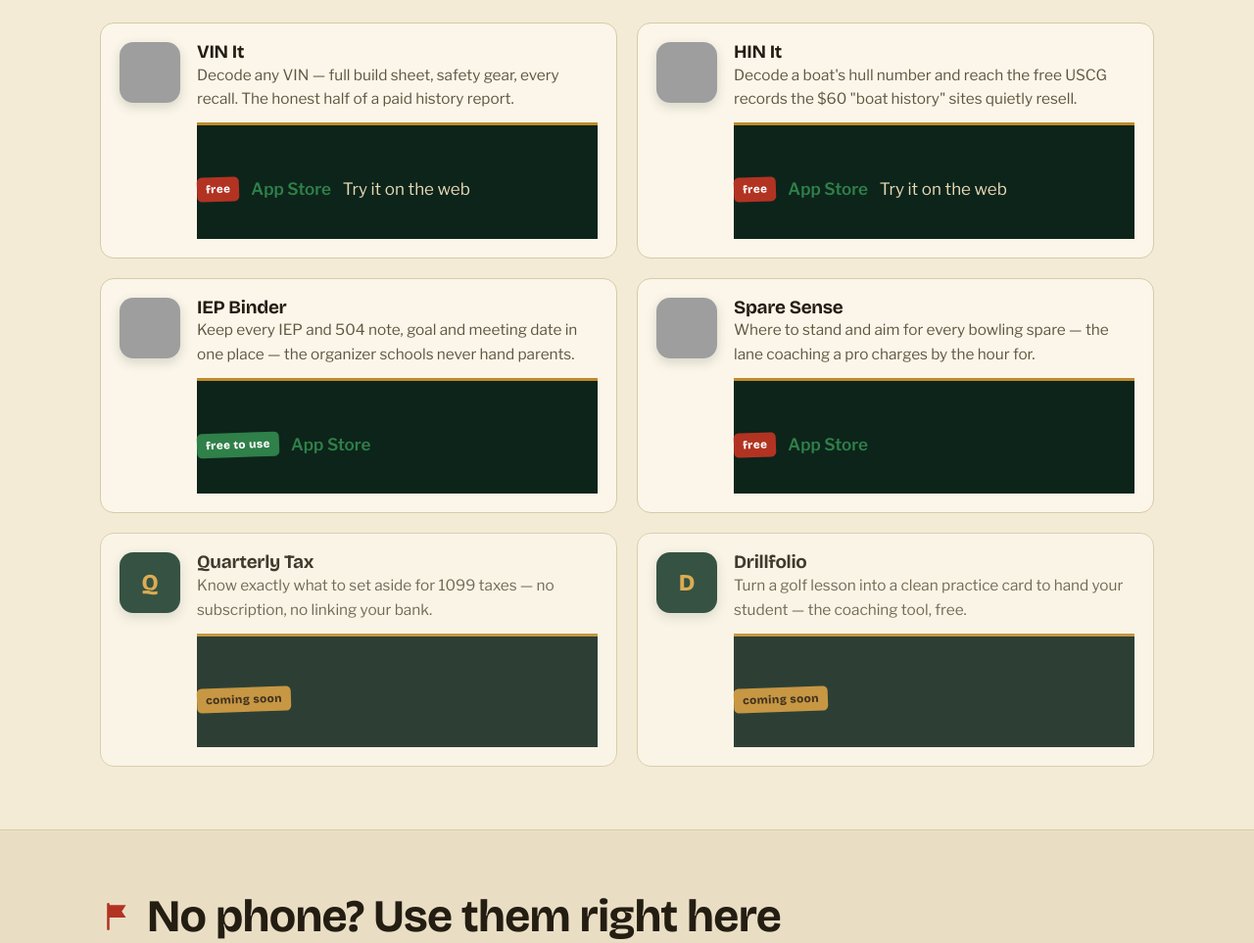
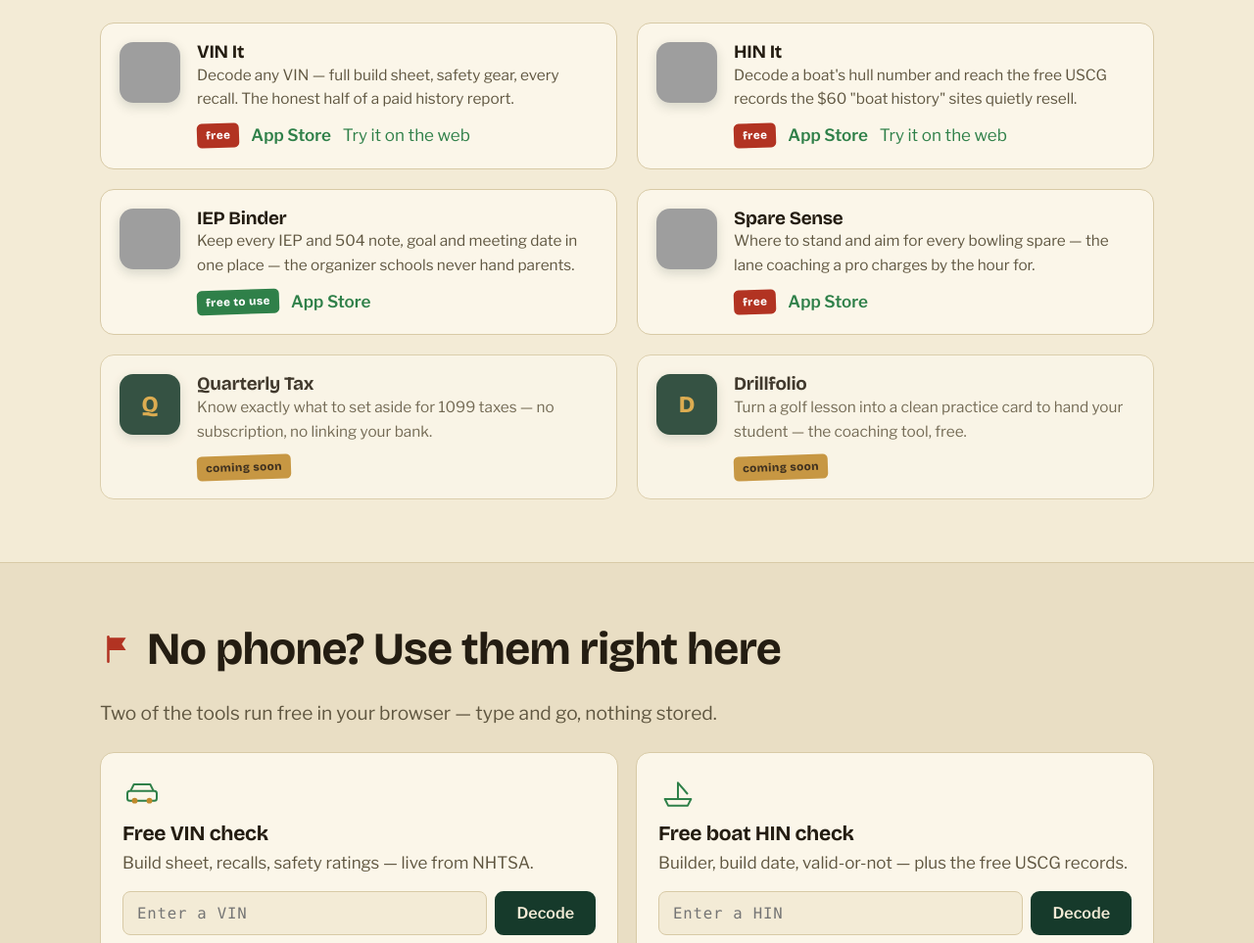
Before and after one commit to GrobeStreet/sherwood, a plain HTML site: page index.html in a window 1280 px wide. Shown: the part 2720-3683 px from the top of the page at 98% size. Drawn offline with nearby package versions, Linux system fonts and the light colour scheme; grey boxes are pictures that could not be loaded.

Commit message:
Fix app-card footer class collision; add branded OG social image
Co-Authored-By: Claude Opus 4.8 <noreply@anthropic.com>
Claude-Session: https://claude.ai/code/session_019UJtJobU9BCEErSB6SyzD1

```diff
--- a/assets/sherwood.css
+++ b/assets/sherwood.css
@@ -136,7 +136,7 @@ section{padding:64px 0}
 .appcard .ic{width:62px;height:62px;border-radius:14px;flex:0 0 auto;box-shadow:0 4px 12px rgba(13,36,27,.16)}
 .appcard h4{font-family:var(--disp);font-size:1.18rem;margin:0 0 2px}
 .appcard p{font-size:.96rem;color:var(--ink-soft);margin:.15em 0 .7em}
-.appcard .foot{display:flex;align-items:center;gap:12px;flex-wrap:wrap}
+.appcard .cardfoot{display:flex;align-items:center;gap:12px;flex-wrap:wrap}
 .appcard .store{font-weight:600;color:var(--lincoln)}
 .appcard.soon{opacity:.86}
 .appcard.soon .ic{display:flex;align-items:center;justify-content:center;background:var(--pine);color:var(--gold-bright);
--- a/index.html
+++ b/index.html
@@ -110,32 +110,32 @@
       <article class="appcard">
         <img class="ic" src="https://is1-ssl.mzstatic.com/image/thumb/Purple221/v4/6c/97/bb/6c97bbe1-e2e4-abee-5000-7101efed3901/AppIcon-0-0-1x_U007ephone-0-1-85-220.png/512x512bb.jpg" alt="VIN It icon" loading="lazy" width="62" height="62">
         <div><h4>VIN It</h4><p>Decode any VIN — full build sheet, safety gear, every recall. The honest half of a paid history report.</p>
-        <div class="foot"><span class="stamp">free</span><a class="store" href="https://apps.apple.com/app/id6838772879" target="_blank" rel="noopener">App Store</a><a href="vehicles.html">Try it on the web</a></div></div>
+        <div class="cardfoot"><span class="stamp">free</span><a class="store" href="https://apps.apple.com/app/id6838772879" target="_blank" rel="noopener">App Store</a><a href="vehicles.html">Try it on the web</a></div></div>
       </article>
       <article class="appcard">
         <img class="ic" src="https://is1-ssl.mzstatic.com/image/thumb/Purple221/v4/68/4f/17/684f1762-8ead-9c8c-7654-f1b6b11801f9/AppIcon-0-0-1x_U007ephone-0-1-85-220.png/512x512bb.jpg" alt="HIN It icon" loading="lazy" width="62" height="62">
         <div><h4>HIN It</h4><p>Decode a boat's hull number and reach the free USCG records the $60 "boat history" sites quietly resell.</p>
-        <div class="foot"><span class="stamp">free</span><a class="store" href="https://apps.apple.com/app/id6839038339" target="_blank" rel="noopener">App Store</a><a href="boats.html">Try it on the web</a></div></div>
+        <div class="cardfoot"><span class="stamp">free</span><a class="store" href="https://apps.apple.com/app/id6839038339" target="_blank" rel="noopener">App Store</a><a href="boats.html">Try it on the web</a></div></div>
       </article>
       <article class="appcard">
         <img class="ic" src="https://is1-ssl.mzstatic.com/image/thumb/Purple211/v4/3d/4e/71/3d4e71fa-992a-49cc-8e0d-4155f23c9857/AppIcon-0-0-1x_U007epad-0-1-85-220.png/512x512bb.jpg" alt="IEP Binder icon" loading="lazy" width="62" height="62">
         <div><h4>IEP Binder</h4><p>Keep every IEP and 504 note, goal and meeting date in one place — the organizer schools never hand parents.</p>
-        <div class="foot"><span class="stamp try">free to use</span><a class="store" href="https://apps.apple.com/app/id6835721036" target="_blank" rel="noopener">App Store</a></div></div>
+        <div class="cardfoot"><span class="stamp try">free to use</span><a class="store" href="https://apps.apple.com/app/id6835721036" target="_blank" rel="noopener">App Store</a></div></div>
       </article>
       <article class="appcard">
         <img class="ic" src="https://is1-ssl.mzstatic.com/image/thumb/Purple211/v4/07/36/85/073685f4-250b-48da-2f5e-248980eb6132/AppIcon-0-0-1x_U007ephone-0-1-85-220.png/512x512bb.jpg" alt="Spare Sense icon" loading="lazy" width="62" height="62">
         <div><h4>Spare Sense</h4><p>Where to stand and aim for every bowling spare — the lane coaching a pro charges by the hour for.</p>
-        <div class="foot"><span class="stamp">free</span><a class="store" href="https://apps.apple.com/app/id6836650166" target="_blank" rel="noopener">App Store</a></div></div>
+        <div class="cardfoot"><span class="stamp">free</span><a class="store" href="https://apps.apple.com/app/id6836650166" target="_blank" rel="noopener">App Store</a></div></div>
       </article>
       <article class="appcard soon">
         <div class="ic">Q</div>
         <div><h4>Quarterly Tax</h4><p>Know exactly what to set aside for 1099 taxes — no subscription, no linking your bank.</p>
-        <div class="foot"><span class="stamp soon-s">coming soon</span></div></div>
+        <div class="cardfoot"><span class="stamp soon-s">coming soon</span></div></div>
       </article>
       <article class="appcard soon">
         <div class="ic">D</div>
         <div><h4>Drillfolio</h4><p>Turn a golf lesson into a clean practice card to hand your student — the coaching tool, free.</p>
-        <div class="foot"><span class="stamp soon-s">coming soon</span></div></div>
+        <div class="cardfoot"><span class="stamp soon-s">coming soon</span></div></div>
       </article>
     </div>
   </div>
```
Also changed, not shown: assets/og.png (added).
